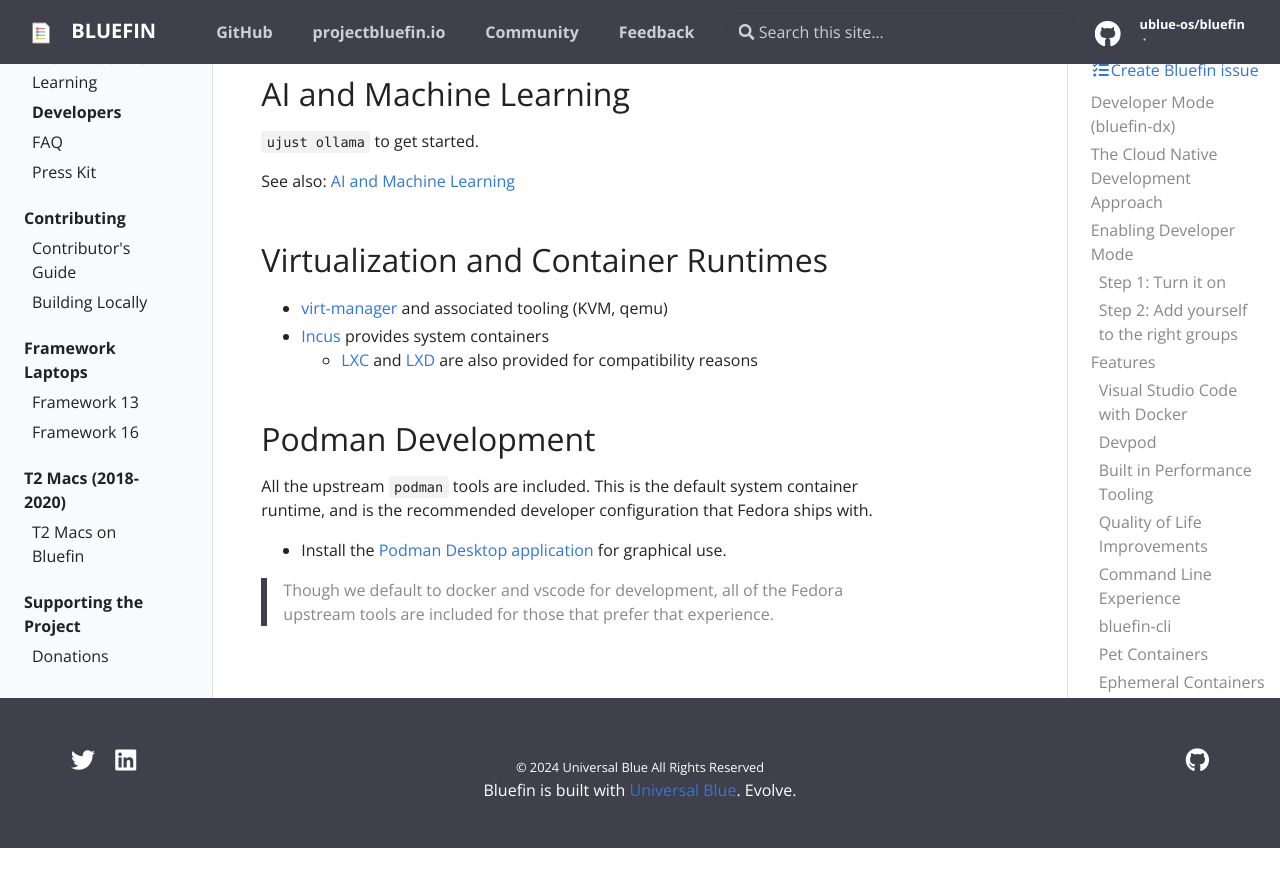
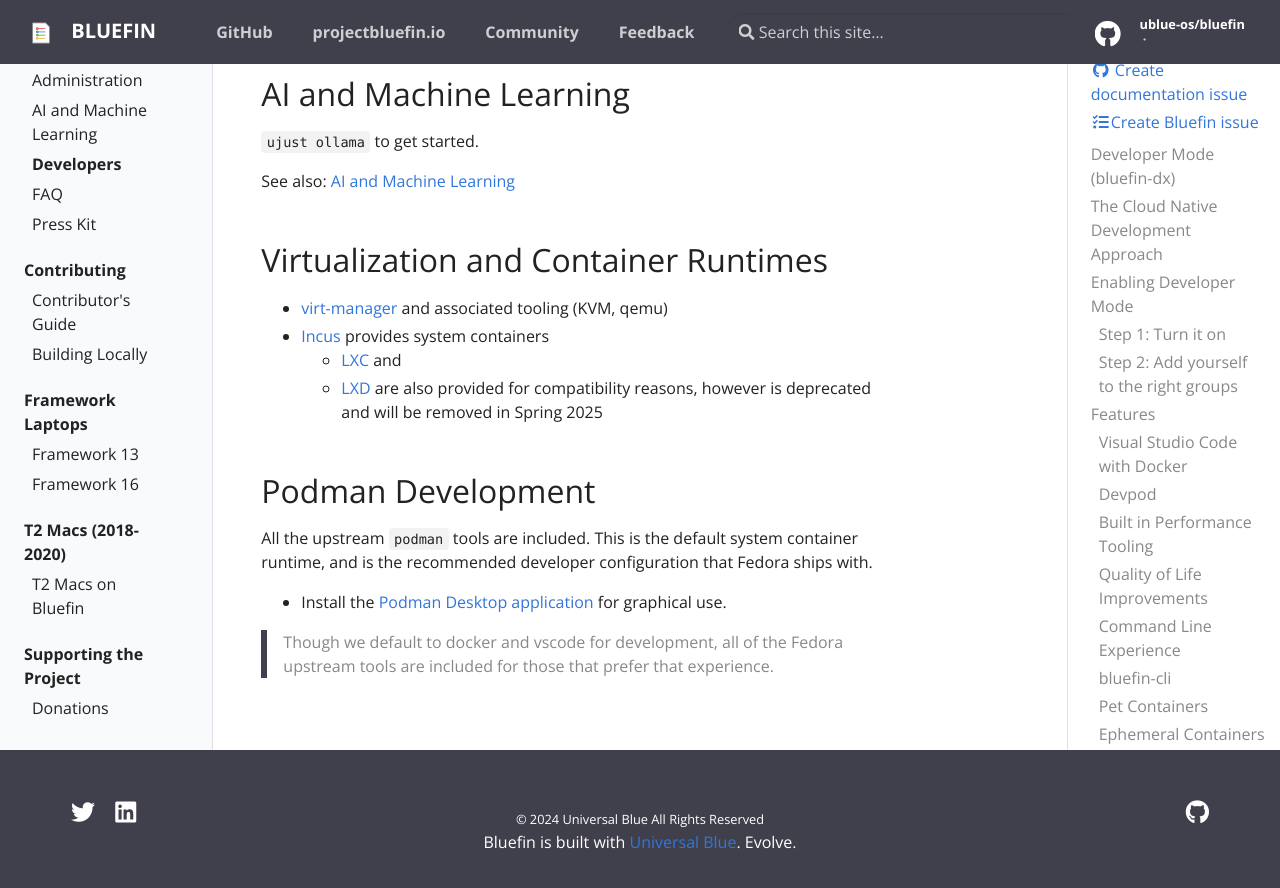
Before and after one commit to ublue-os/bluefin-docs, a Jekyll site: the page built from _docs/bluefin-dx.md, in a window 1280 px wide and 900 px high, scrolled down 8534 px. Shown: the top 888 px of the window. Built offline with Jekyll 4.4.1, drawn with Linux system fonts in a browser that asks for light colours; before the commit the page ends 9382 px from its top, so only the background shows below that.

Commit message:
Update bluefin-dx.md

```diff
--- a/_docs/bluefin-dx.md
+++ b/_docs/bluefin-dx.md
@@ -193,7 +193,8 @@
 
 - [virt-manager](https://virt-manager.org/) and associated tooling (KVM, qemu)
 - [Incus](https://linuxcontainers.org/incus/) provides system containers
-  - [LXC](https://linuxcontainers.org/) and [LXD](https://ubuntu.com/lxd) are also provided for compatibility reasons
+  - [LXC](https://linuxcontainers.org/) and
+  - [LXD](https://ubuntu.com/lxd) are also provided for compatibility reasons, however is deprecated and will be removed in Spring 2025
 
 ## Podman Development
 
```
